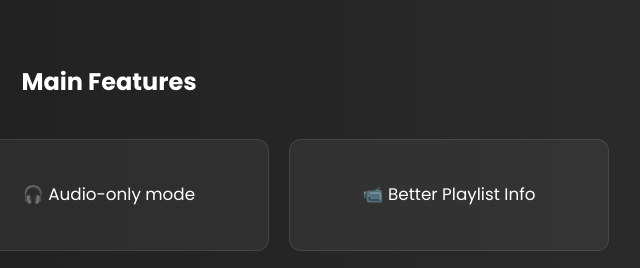
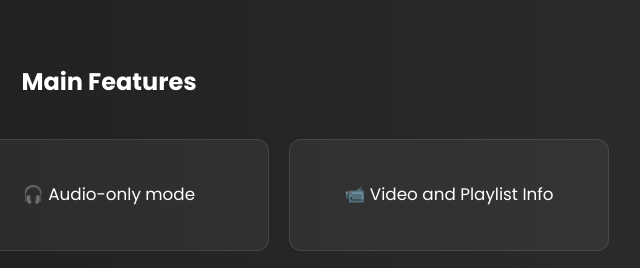
Before and after one commit to MasterAcnolo/Freedom-Loader-Wiki, a plain HTML site: page pages/about.html in a window 1280 px wide. Shown: the part 840-1108 px from the top of the page, 531-1171 px from the left. Drawn offline with nearby package versions, Linux system fonts and the light colour scheme; a web font is replaced by a local one.

Commit message:
Fix About Features

```diff
--- a/pages/about.html
+++ b/pages/about.html
@@ -84,7 +84,7 @@
 
             <div class="feature-card">🖼️ Download video & audio with metadata</div>
             <div class="feature-card">🎧 Audio-only mode</div>
-            <div class="feature-card">📹 Better Playlist Info </div>
+            <div class="feature-card">📹 Video and Playlist Info </div>
             <div class="feature-card">📜 Logs System</div>
             <div class="feature-card">🌙 Multiple UI themes</strong></div>
             <div class="feature-card">📂 Custom output folder</div>
```
